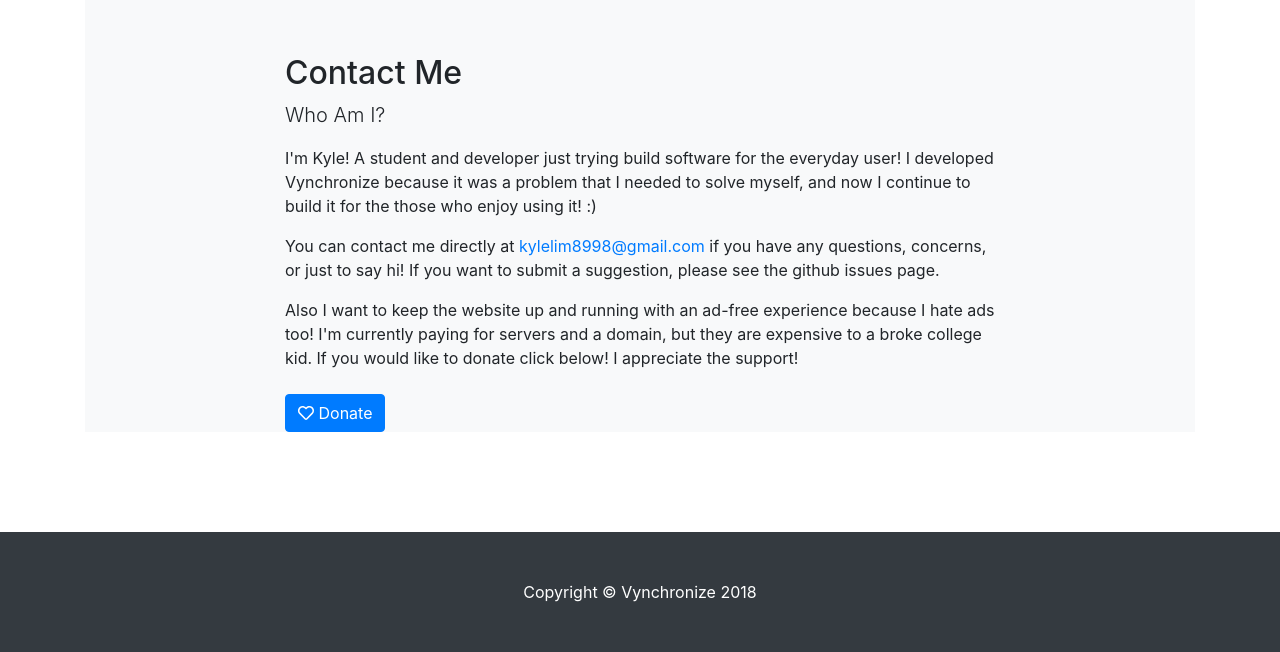
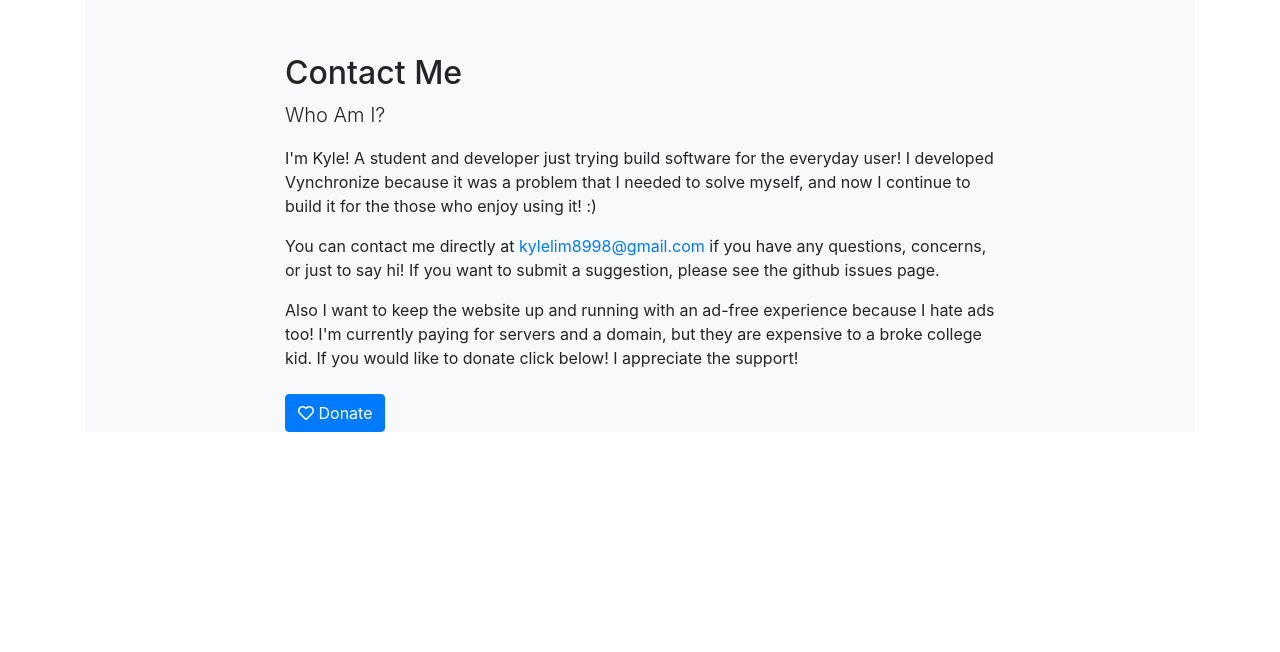
Before and after one commit to pranavaddepalli/HackCMU2020, a website with bundled scripts: page index.html in a window 1280 px wide. Shown: the part 1958-2610 px from the top of the page. After the commit the page ends 2490 px from the top, so only its background shows below. Built offline with nearby package versions, Linux system fonts and the light colour scheme; files whose address does not match are found by name.

Commit message:
mb footer

```diff
--- a/index.html
+++ b/index.html
@@ -361,15 +361,7 @@
     </div>
 </div>
 
-    <!-- /.container -->
 
-    <!-- Footer -->
-    <footer id="footer" class="py-5 bg-dark footer">
-        <div class="container">
-            <p class="m-0 text-center text-white">Copyright &copy; Vynchronize 2018</p>
-        </div>
-        <!-- /.container -->
-    </footer>
 
     <script>
         var socket = io.connect();
```
